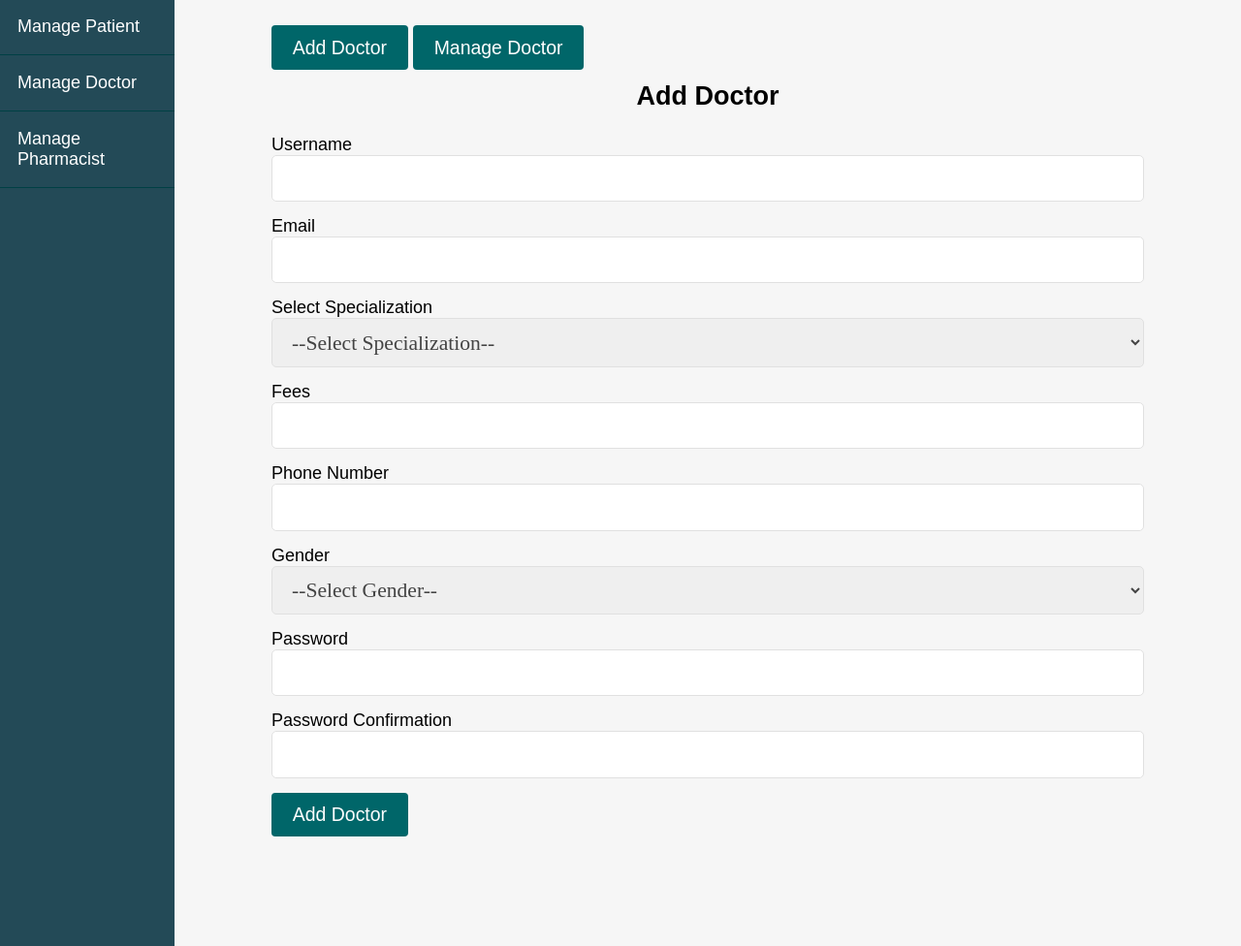
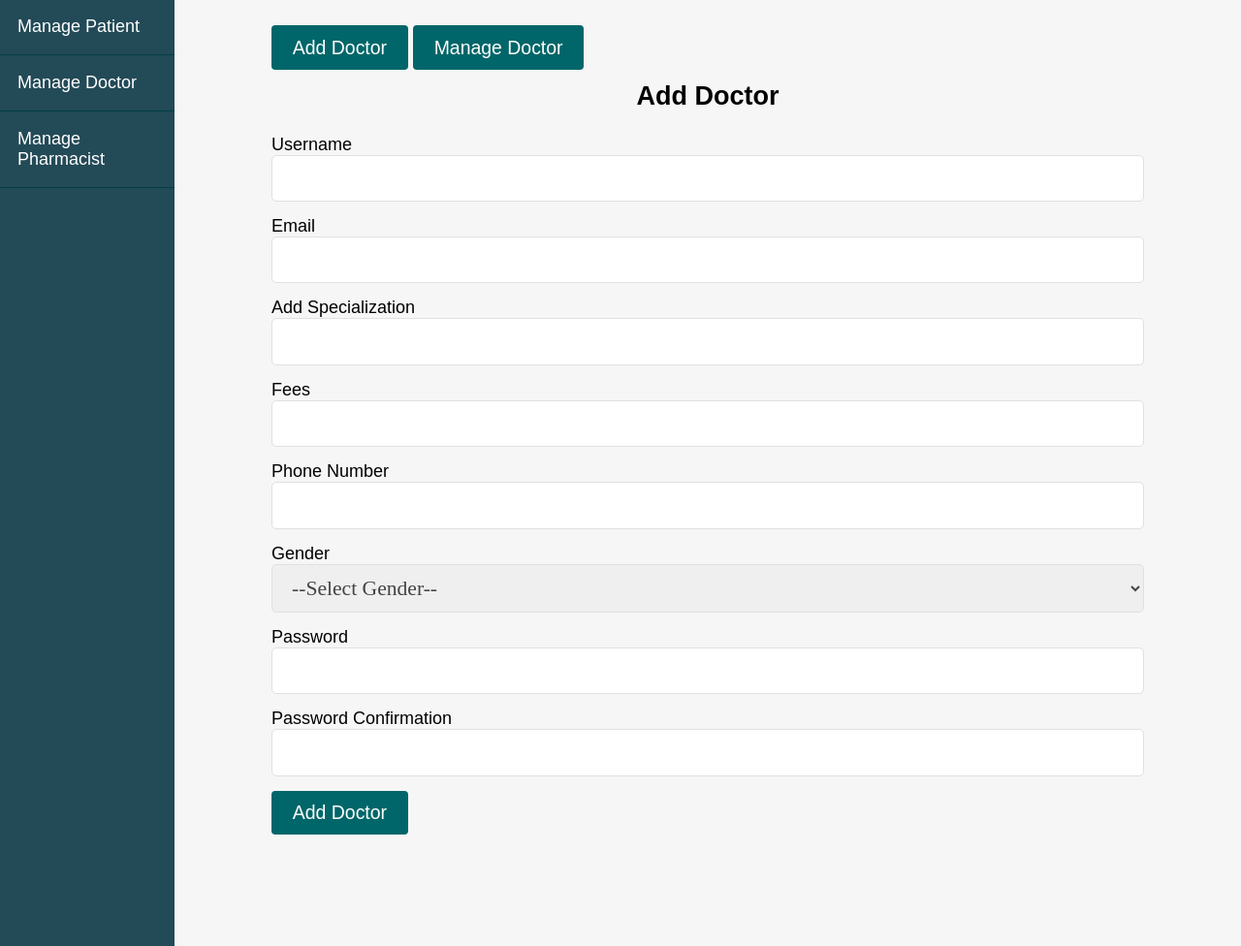
Before and after one commit to MatrixGlitch-Hridoy/HospitalManagementSystem, a PHP site: page /admin/doctors/create.php in a window 1280 px wide. Shown: the part 154-1130 px from the top of the page at 97% size. Run offline with PHP 8.4, Linux system fonts and the light colour scheme; the visitor is signed in with stand-in values (Sample User, id 1); some web fonts are replaced.

Commit message:
slight changes made in admin/doctor/create and update.php

```diff
--- a/admin/doctors/create.php
+++ b/admin/doctors/create.php
@@ -94,13 +94,14 @@
               <input type="text" name="email" value="<?php echo isset($_POST['email']) ? $_POST['email'] : '';?>" class="text-input" />
             </div>
             <div>
-              <label>Select Specialization</label>
-              <select name="DoctorSpecialization" class="text-input">
+              <label>Add Specialization</label>
+              <!-- <select name="DoctorSpecialization" class="text-input">
                 <option value="NULL">--Select Specialization--</option>
                 <option value="Neurology">Neurology</option>
                 <option value="Pathology">Pathology</option>
                 <option value="Pediatrics">Pediatrics</option>
-              </select>
+              </select> -->
+              <input type="text"name="DoctorSpecialization"class="text-input">
             </div>
             <div>
               <label>Fees</label>
```
Also changed, not shown: admin/doctors/update.php (+4 -3 lines).
